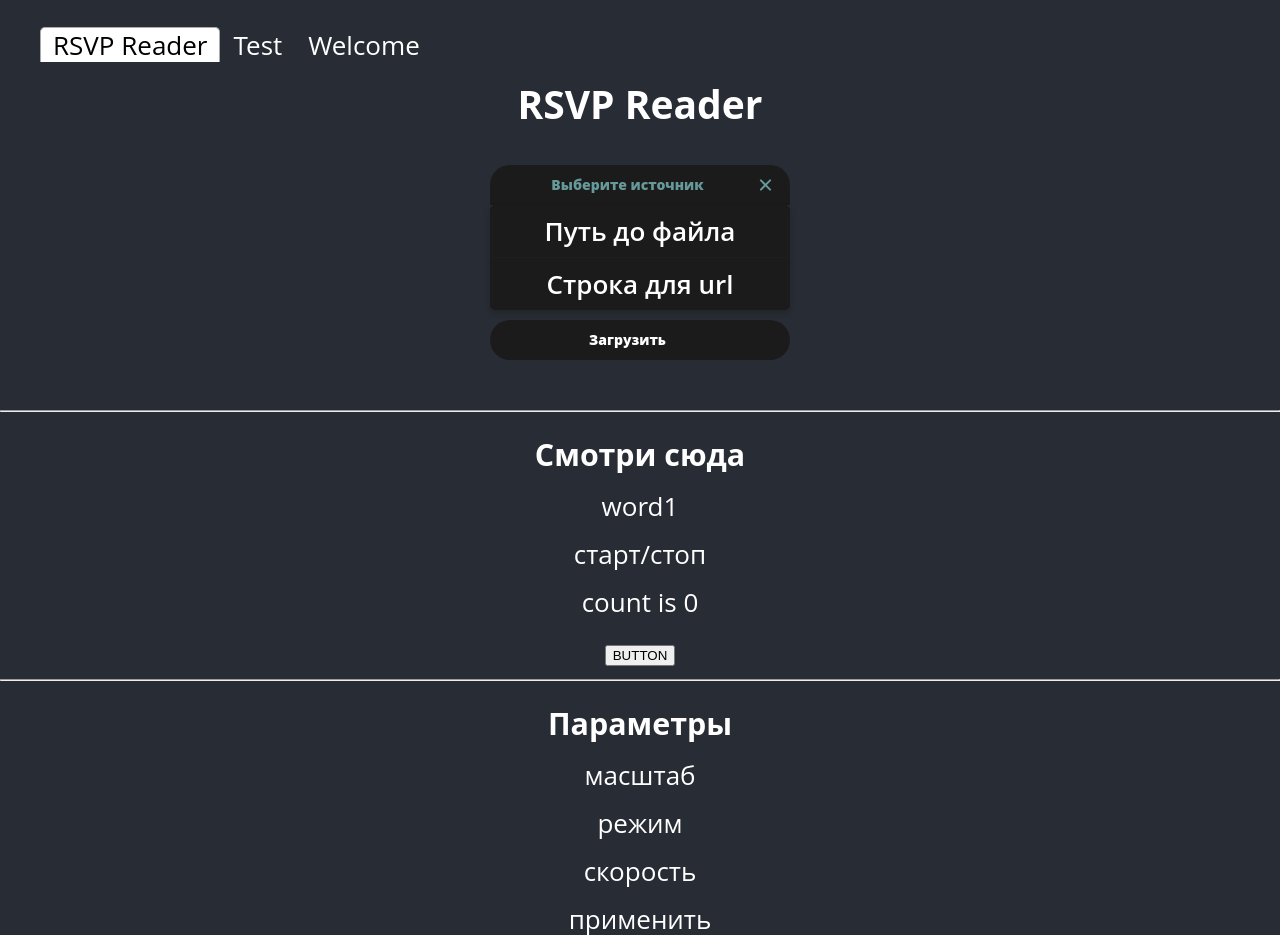
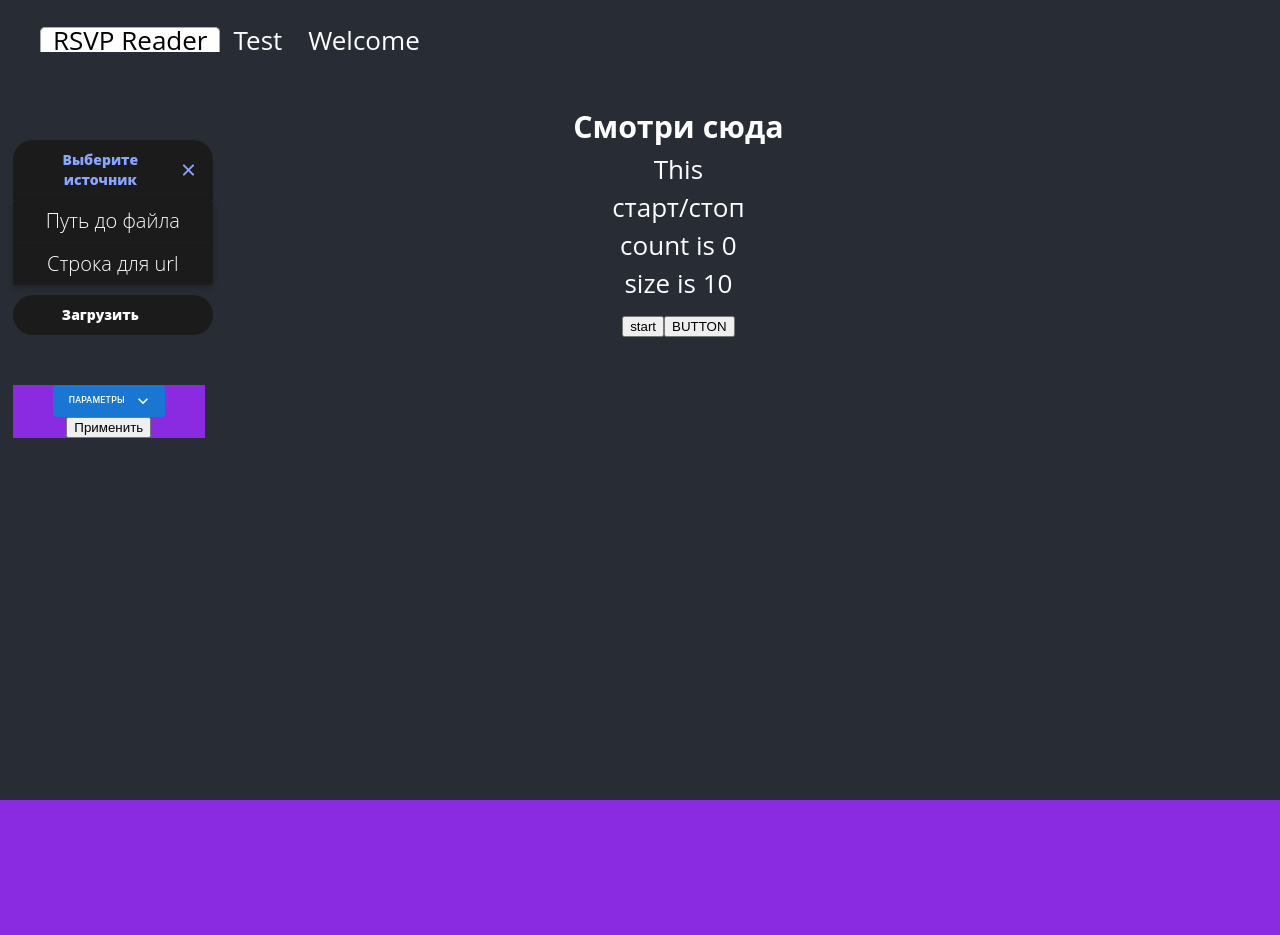
Before and after one commit to 2nozh/RSViP, a React app in the folder myapp/: page / in a window 1280 px wide. After the commit the page ends 800 px from the top, so only its background shows below. Built offline with nearby package versions, Linux system fonts and the light colour scheme.

Commit message:
settings dropdowns added

```diff
--- a/myapp/src/Reader/Dropdown/Dropdown.js
+++ b/myapp/src/Reader/Dropdown/Dropdown.js
@@ -28,6 +28,7 @@ export default Dropdown
 
 function slide(){
     console.log("sliding")
+    console.log($(".e-button").hasClass("open"))
     if ($(".e-button").hasClass("open")) {
             $(".e-list").slideUp(function() {
                 $(".e-button").removeClass("open");
--- a/myapp/src/Reader/Dropdown/Dropdown.scss
+++ b/myapp/src/Reader/Dropdown/Dropdown.scss
@@ -53,7 +53,7 @@ html {
 }
 
 body{
-	@include font-size(1.6, 2.2);
+	@include font-size(1.6, 1.2);
 	margin:0;
 	padding:0;
 	font-family:$f-body;
@@ -62,7 +62,7 @@ body{
 
 .m-dropdown{
 	margin:50px auto;
-	width:300px;
+	width:200px;
 	display:block;
 
     .e-download-button{
@@ -79,13 +79,13 @@ body{
 		font-family: $f-body;
 		z-index: 5;
 		display:block;
-		width:300px;
+		width:200px;
 		margin:0px auto;
 		background:#1b1b1b;
         &:hover{
 			cursor:pointer;
 			box-shadow:0 3px 6px rgba(0,0,0,0.2);
-			color:#669999;
+			color:#88a5ff;
         }
     }
 
@@ -103,18 +103,18 @@ body{
 		font-family: $f-body;
 		z-index: 5;
 		display:block;
-		width:300px;
+		width:200px;
 		margin:0 auto;
 		background:#1b1b1b;
 
 		&:hover{
 			cursor:pointer;
 			box-shadow:0 3px 6px rgba(0,0,0,0.2);
-			color:#669999;
+			color:#88a5ff;
 
 			.e-burger{
 				span{
-					background:#669999;
+					background:#88a5ff;
 				}
 			}
 		}
@@ -192,12 +192,12 @@ body{
 
 			border-bottom-left-radius: 0px;
 			border-bottom-right-radius: 0px;
-			color:#669999;
+			color:#88a5ff;
 
 
 			.e-burger {
 				span {
-					background:#669999;
+					background:#88a5ff;
 
 					&:first-child {
 						opacity: 0;
@@ -223,7 +223,7 @@ body{
 
 	}
 	.e-list{
-		@include border-radius(5px);
+		@include border-radius(3px);
 		box-shadow:0 3px 6px rgba(0,0,0,0.2);
 		position:relative;
 		width:100%;
@@ -249,12 +249,13 @@ body{
 
 			a{
 				@include transition(all .3s ease-in-out);
+				font-size: 2rem;
 				padding:15px;
 				float:left;
 				width:100%;
 				text-decoration:none;
 				color:#fff;
-				font-weight:600;
+				font-weight:10;
 				box-sizing:border-box;
 
 				&:hover{
--- /dev/null
+++ b/myapp/src/Reader/Reader.css
@@ -0,0 +1,19 @@
+body {
+
+}
+
+.Reader {
+    display:flex;
+}
+
+.Read {
+    width: 70%;
+    margin: 1%;
+}
+
+.Settings {
+    position: relative;
+    top: 0%;
+    width: 15%;
+    margin: 1%;
+}
--- a/myapp/src/Reader/Reader.js
+++ b/myapp/src/Reader/Reader.js
@@ -1,23 +1,19 @@
 import ViewArea from "./ViewArea/ViewArea";
 import Dropdown from "./Dropdown/Dropdown";
+import Settings from "./Settings/Settings";
+import './Reader.css'
 
 export default () => (
-  <div>
-    <div>
-      <Dropdown/>
+  <div className="Reader">
+  <div className="Settings">
+    <div className="Upload">
+        <Dropdown/>
     </div>
-    <hr/>
-      <div>
+        <Settings/>
+    </div>
+    <div className="Read">
         <h3>Смотри сюда</h3>
         <ViewArea/>
-      </div>
-    <hr/>
-      <div>
-        <h3>Параметры</h3>
-        <p>масштаб</p>
-        <p>режим</p>
-        <p>скорость</p>
-        <p>применить</p>
-      </div>
+    </div>
   </div>
 );
--- /dev/null
+++ b/myapp/src/Reader/Settings/Settings.css
@@ -0,0 +1,11 @@
+body  {
+    background-color: blueviolet;
+}
+.button {
+    margin: auto;
+}
+
+.settings {
+    background-color: blueviolet;
+    font-size: large;
+}
--- /dev/null
+++ b/myapp/src/Reader/Settings/Settings.js
@@ -0,0 +1,112 @@
+import React, { useState, useEffect } from 'react';
+import { styled, alpha } from '@mui/material/styles';
+import Button from '@mui/material/Button';
+import Menu from '@mui/material/Menu';
+import MenuItem from '@mui/material/MenuItem';
+import EditIcon from '@mui/icons-material/Edit';
+import Divider from '@mui/material/Divider';
+import ArchiveIcon from '@mui/icons-material/Archive';
+import FileCopyIcon from '@mui/icons-material/FileCopy';
+import MoreHorizIcon from '@mui/icons-material/MoreHoriz';
+import KeyboardArrowDownIcon from '@mui/icons-material/KeyboardArrowDown';
+import './Settings.css'
+
+const StyledMenu = styled((props) => (
+  <Menu
+    elevation={0}
+    anchorOrigin={{
+      vertical: 'bottom',
+      horizontal: 'right',
+    }}
+    transformOrigin={{
+      vertical: 'top',
+      horizontal: 'right',
+    }}
+    {...props}
+  />
+))(({ theme }) => ({
+  '& .MuiPaper-root': {
+    borderRadius: 6,
+    marginTop: theme.spacing(1),
+    minWidth: 180,
+    color:
+      theme.palette.mode === 'light' ? 'rgb(55, 65, 81)' : theme.palette.grey[300],
+    boxShadow:
+      'rgb(255, 255, 255) 0px 0px 0px 0px, rgba(0, 0, 0, 0.05) 0px 0px 0px 1px, rgba(0, 0, 0, 0.1) 0px 10px 15px -3px, rgba(0, 0, 0, 0.05) 0px 4px 6px -2px',
+    '& .MuiMenu-list': {
+      padding: '4px 0',
+    },
+    '& .MuiMenuItem-root': {
+      '& .MuiSvgIcon-root': {
+        fontSize: 18,
+        color: theme.palette.text.secondary,
+        marginRight: theme.spacing(1.5),
+      },
+      '&:active': {
+        backgroundColor: alpha(
+          theme.palette.primary.main,
+          theme.palette.action.selectedOpacity,
+        ),
+      },
+    },
+  },
+}));
+
+export default function Settings() {
+  const [anchorEl, setAnchorEl] = React.useState(null);
+  const open = Boolean(anchorEl);
+  const handleClick = (event) => {
+    setAnchorEl(event.currentTarget);
+  };
+  const handleClose = () => {
+    setAnchorEl(null);
+  };
+
+  return (
+    <div className='settings'>
+      <Button className='button'
+        id="demo-customized-button"
+        aria-controls={open ? 'demo-customized-menu' : undefined}
+        aria-haspopup="true"
+        aria-expanded={open ? 'true' : undefined}
+        variant="contained"
+        disableElevation
+        onClick={handleClick}
+        endIcon={<KeyboardArrowDownIcon />}
+      >
+        Параметры
+      </Button>
+      <StyledMenu
+        id="demo-customized-menu"
+        MenuListProps={{
+          'aria-labelledby': 'demo-customized-button',
+        }}
+        anchorEl={anchorEl}
+        open={open}
+        onClose={handleClose}
+      >
+        <MenuItem onClick={handleClose} disableRipple>
+          <EditIcon />
+          Масштаб
+        </MenuItem>
+        <MenuItem onClick={handleClose} disableRipple>
+          <FileCopyIcon />
+          Режим
+        </MenuItem>
+        <Divider sx={{ my: 0.5 }} />
+        <MenuItem onClick={handleClose} disableRipple>
+          <ArchiveIcon />
+          Скорость
+        </MenuItem>
+      </StyledMenu>
+      <button >Применить</button>
+    </div>
+  );
+}
+
+
+/*<h3>Параметры</h3>
+        <p>масштаб</p>
+        <p>режим</p>
+        <p>скорость</p>
+        <p>применить</p>*/
--- a/myapp/src/Reader/ViewArea/ViewArea.css
+++ b/myapp/src/Reader/ViewArea/ViewArea.css
@@ -1,3 +1,4 @@
 .ViewArea{
+    width: 100%;
 
 }
--- a/myapp/src/Reader/ViewArea/ViewArea.js
+++ b/myapp/src/Reader/ViewArea/ViewArea.js
@@ -2,26 +2,59 @@ import './ViewArea.css'
 import React, { useState, useEffect } from 'react';
 
 function ViewArea() {
-    var words=["word1","word2","word3"];
+  //var fr = new FileReader();
+  var text = "This is sample text. And i'll try to read it!"
+
+    //var words=["word1","word2","word3"];
+    var words = text.split(" ");
     var wordNumber=0;
     var word = words[wordNumber];
+    var textSize =words.length
 
     const[count,setCount] =useState(0);
-    const incrementCount = () => setCount(count+1);
+    const incrementCount = () => {
+      setCount(count+1);
+      if (count == textSize) setCount(0);
+    }
 
-    useEffect(()=>{
+
+
+    /*useEffect(()=>{
         document.title = `count is ${count}`
-    });
+    });*/
+    word =words[count];
+const start =()=>{
+  while(count<textSize){
+    console.log("next");
+    incrementCount();
+    sleep(1000);
+    //setTimeout(() => { incrementCount(); }, 1000).then(start());
+    /*const interval = setInterval(() => {
+      }, 1000)
+      incrementCount();*/
+  }
+
+}
     return(
         <div  className="ViewArea">
         {word}
         <p>старт/стоп</p>
         <p>count is {count}</p>
-    <button onClick={incrementCount}>BUTTON</button>
+        <p>size is {textSize}</p>
+        <button onClick={start}>start</button>
+        <button onClick={incrementCount}>BUTTON</button>
     </div>
     )
 }
 export default ViewArea
+
+function sleep(milliseconds) {
+  const date = Date.now();
+  let currentDate = null;
+  do {
+    currentDate = Date.now();
+  } while (currentDate - date < milliseconds);
+}
 
 /* <Timer/>
 function Timer() {
--- a/myapp/src/Tabs/Tabs.js
+++ b/myapp/src/Tabs/Tabs.js
@@ -13,7 +13,6 @@ export default () => (
     </TabList>
 
     <TabPanel>
-      <h2>RSVP Reader</h2>
       <Reader/>
     </TabPanel>
     <TabPanel>
--- /dev/null
+++ b/myapp/src/resources/text.txt
@@ -0,0 +1,4 @@
+
+What is Lorem Ipsum?
+
+Lorem Ipsum is simply dummy text of the printing and typesetting industry. Lorem Ipsum has been the industry's standard dummy text ever since the 1500s, when an unknown printer took a galley of type and scrambled it to make a type specimen book. It has survived not only five centuries, but also the leap into electronic typesetting, remaining essentially unchanged. It was popularised in the 1960s with the release of Letraset sheets containing Lorem Ipsum passages, and more recently with desktop publishing software like Aldus PageMaker including versions of Lorem Ipsum.
```
Also changed, not shown: myapp/package.json (+7 -0 lines), 1 other file.
